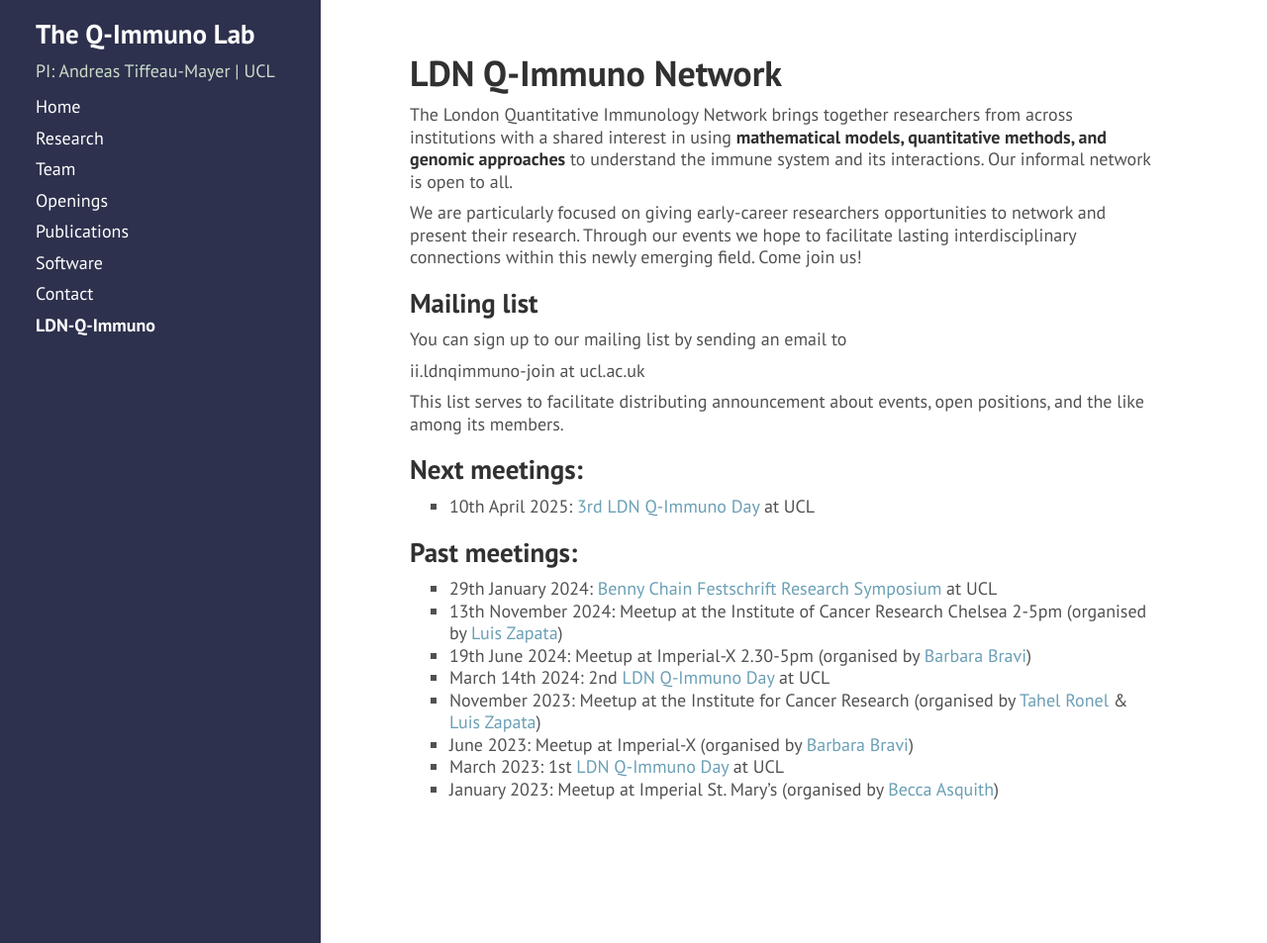
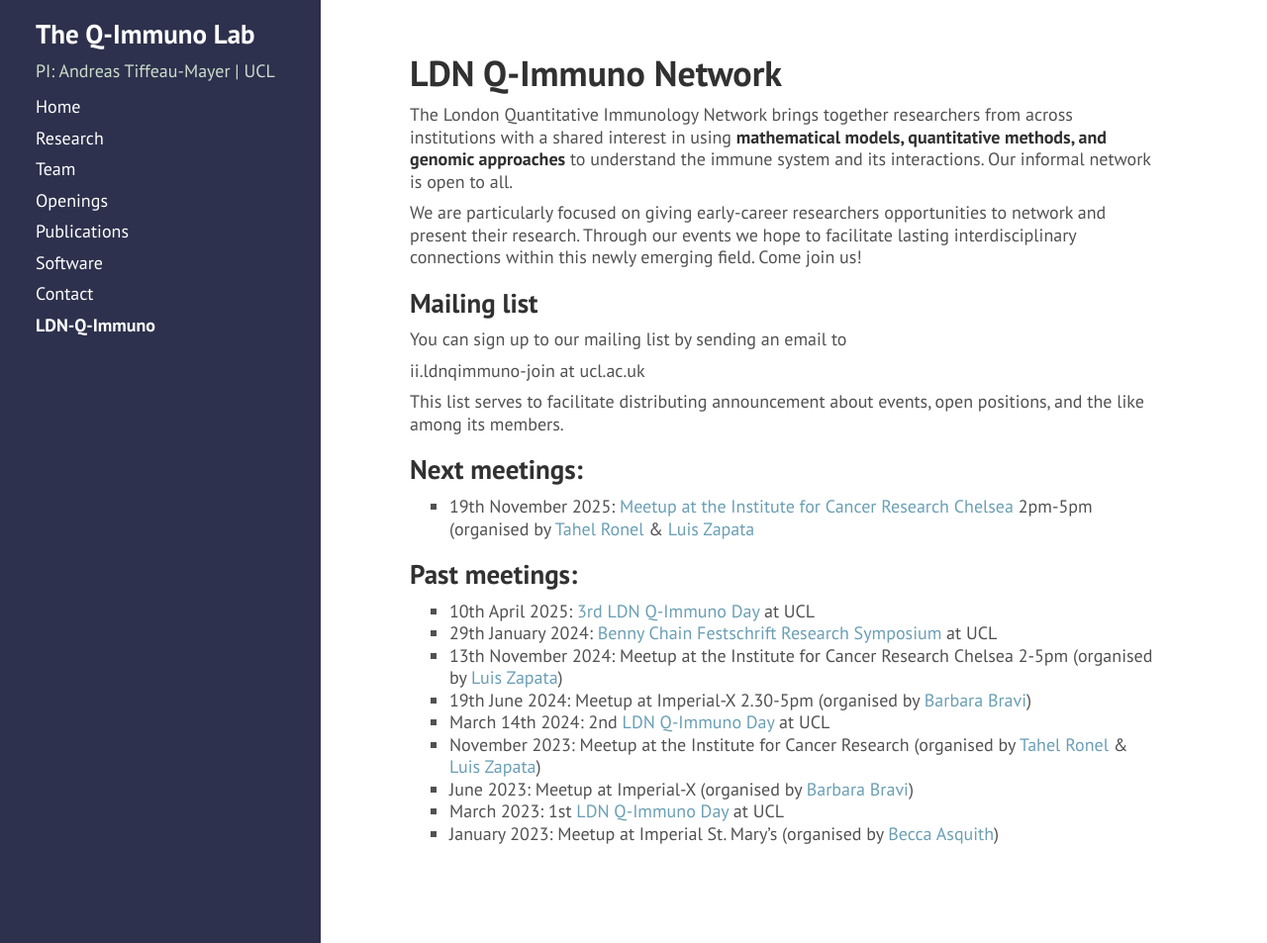
Before and after one commit to andim/andim.github.io, a Jekyll site: the page built from ldnqimmuno.md, in a window 1280 px wide and 953 px high. Shown: the whole window at 99% size. Built offline with Jekyll 4.4.1, drawn with Linux system fonts in a browser that asks for light colours; nearby versions of some CDN libraries; a style sheet for code colours, icons or effects is not loaded.

Commit message:
added qimmuno icr event

```diff
--- a/ldnqimmuno.md
+++ b/ldnqimmuno.md
@@ -17,11 +17,12 @@ ii.ldnqimmuno-join at ucl.ac.uk
 This list serves to facilitate distributing announcement about events, open positions, and the like among its members.
 
 ## Next meetings:
-- 10th April 2025: [3rd LDN Q-Immuno Day](https://qimmuno.com/ldnday/) at UCL
+- 19th November 2025: [Meetup at the Institute for Cancer Research Chelsea](https://forms.gle/YZT1y2Sp6YVjFFS1A) 2pm-5pm (organised by [Tahel Ronel](https://scholar.google.com/citations?user=GxSxgP0AAAAJ) & [Luis Zapata](https://www.icr.ac.uk/our-research/researchers-and-teams/dr-luis-zapata-ortiz)
 
 ## Past meetings:
+- 10th April 2025: [3rd LDN Q-Immuno Day](https://qimmuno.com/ldnday/) at UCL
 - 29th January 2024: [Benny Chain Festschrift Research Symposium](https://www.eventbrite.com/e/benny-chain-festschrift-research-symposium-tickets-1006953173047?aff=oddtdtcreator) at UCL
-- 13th November 2024: Meetup at the Institute of Cancer Research Chelsea 2-5pm (organised by [Luis Zapata](https://www.icr.ac.uk/our-research/researchers-and-teams/dr-luis-zapata-ortiz))
+- 13th November 2024: Meetup at the Institute for Cancer Research Chelsea 2-5pm (organised by [Luis Zapata](https://www.icr.ac.uk/our-research/researchers-and-teams/dr-luis-zapata-ortiz))
 - 19th June 2024: Meetup at Imperial-X 2.30-5pm (organised by [Barbara Bravi](https://www.imperial.ac.uk/people/b.bravi21))
 - March 14th 2024: 2nd [LDN Q-Immuno Day](https://qimmuno.com/ldnday2024/) at UCL
 - November 2023: Meetup at the Institute for Cancer Research (organised by [Tahel Ronel](https://scholar.google.com/citations?user=GxSxgP0AAAAJ) & [Luis Zapata](https://www.icr.ac.uk/our-research/researchers-and-teams/dr-luis-zapata-ortiz))
```
